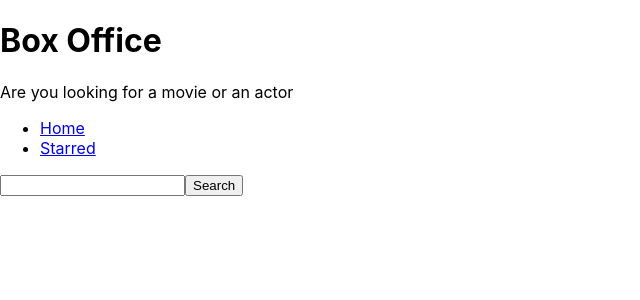
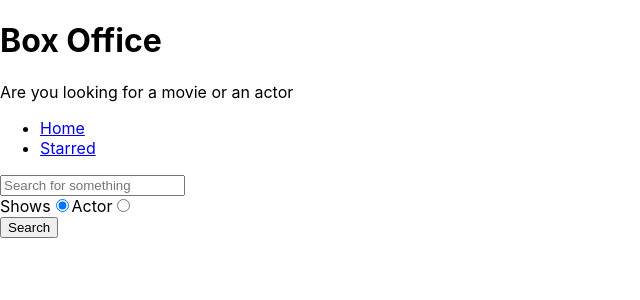
Before and after one commit to fixprogram/box-office, a React (Create React App) app: page / in a window 1280 px wide. Shown: the top 300 px of the page, without its empty margins (0-640 px from the left). Built offline with nearby package versions, Linux system fonts and the light colour scheme.

Commit message:
added search options

```diff
--- a/src/pages/Home.js
+++ b/src/pages/Home.js
@@ -5,13 +5,16 @@ import apiGet from '../misc/config';
 const Home = () => {
   const [input, setInput] = useState('');
   const [results, setResults] = useState(null);
+  const [searchOption, setSearchOption] = useState('shows');
+
+  const isShowsSearch = searchOption === 'shows';
 
   const onInputChange = e => {
     setInput(e.target.value);
   };
 
   const onSearch = () => {
-    apiGet(`/search/shows?q=${input}`).then(result => {
+    apiGet(`/search/${searchOption}?q=${input}`).then(result => {
       setResults(result);
     });
   };
@@ -28,26 +31,53 @@ const Home = () => {
     }
 
     if (results && results.length > 0) {
-      return (
-        <div>
-          {results.map(it => (
-            <div key={it.show.id}>{it.show.name}</div>
-          ))}
-        </div>
-      );
+      return results[0].show
+        ? results.map(it => <div key={it.show.id}>{it.show.name}</div>)
+        : results.map(it => <div key={it.person.id}>{it.person.name}</div>);
     }
 
     return null;
+  };
+
+  const onRadioChange = e => {
+    setSearchOption(e.target.value);
+    console.log(e.target.value);
   };
 
   return (
     <MainPageLayout>
       <input
         type="text"
+        placeholder="Search for something"
         onChange={onInputChange}
         onKeyDown={onKeyDown}
         value={input}
       />
+
+      <div>
+        <label htmlFor="shows-search">
+          Shows
+          <input
+            id="shows-search"
+            type="radio"
+            value="shows"
+            checked={isShowsSearch}
+            onChange={onRadioChange}
+          />
+        </label>
+
+        <label htmlFor="actors-search">
+          Actor
+          <input
+            id="actors-search"
+            type="radio"
+            value="people"
+            checked={!isShowsSearch}
+            onChange={onRadioChange}
+          />
+        </label>
+      </div>
+
       <button type="button" onClick={onSearch}>
         Search
       </button>
```
